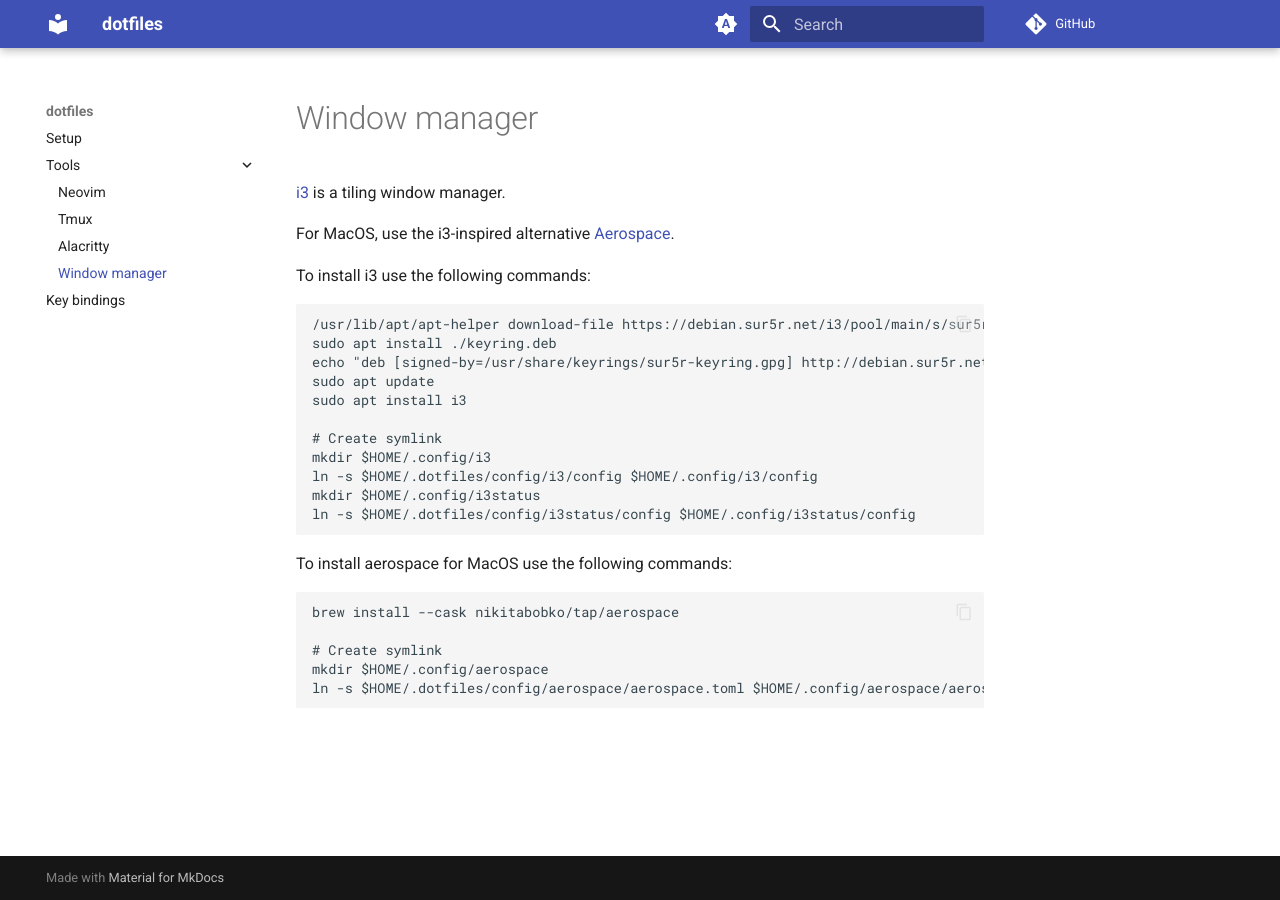
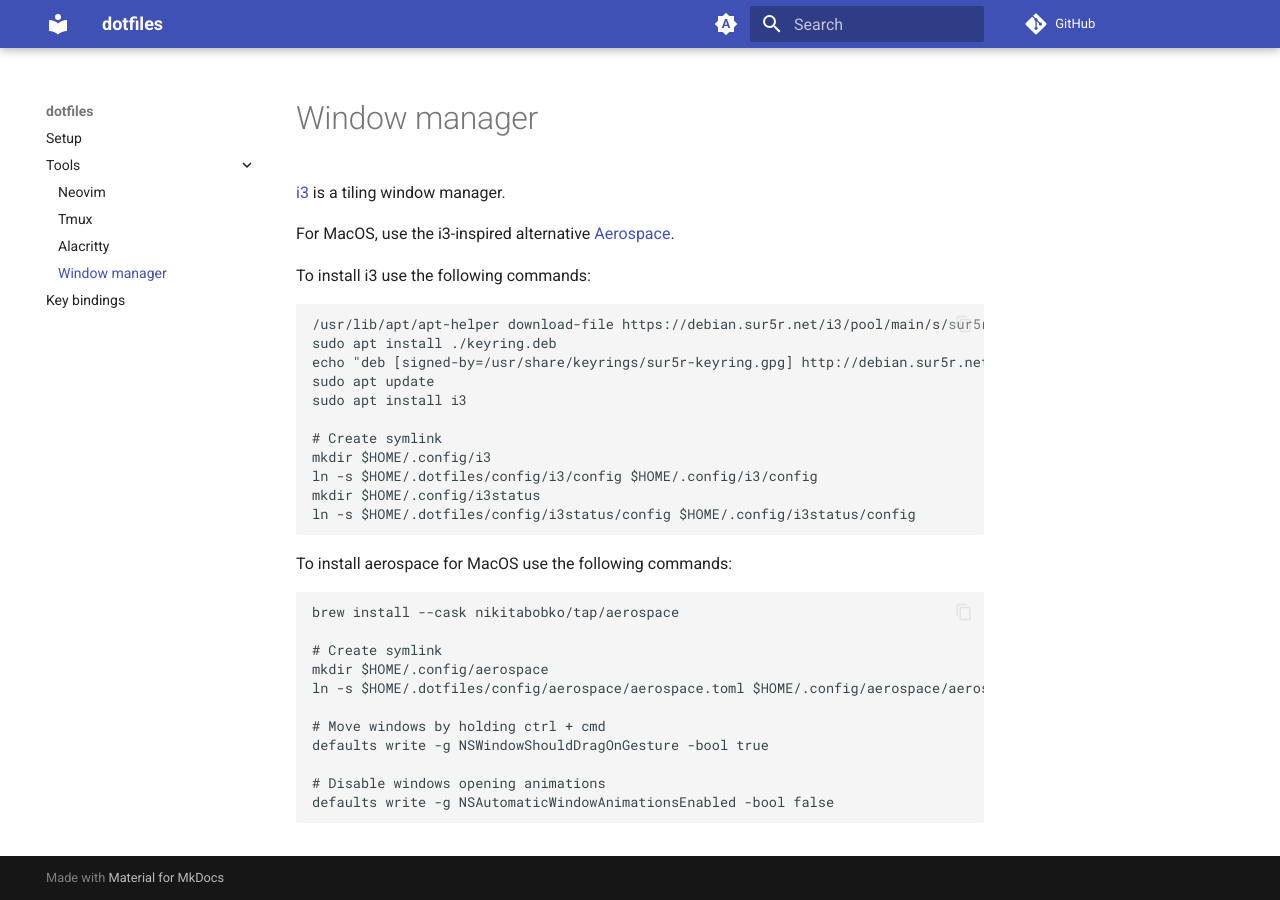
Before and after one commit to HieuDao-code/dotfiles, an MkDocs documentation site: the page built from docs/window_manager.md, in a window 1280 px wide. Built offline with MkDocs 1.6.1 and Material for MkDocs 9.7.7, drawn with Linux system fonts in a browser that asks for light colours; comment, search, counter and statistics services are not loaded.

Commit message:
Update window_manager.md

````diff
--- a/docs/window_manager.md
+++ b/docs/window_manager.md
@@ -28,4 +28,10 @@ brew install --cask nikitabobko/tap/aerospace
 # Create symlink
 mkdir $HOME/.config/aerospace
 ln -s $HOME/.dotfiles/config/aerospace/aerospace.toml $HOME/.config/aerospace/aerospace.toml
+
+# Move windows by holding ctrl + cmd
+defaults write -g NSWindowShouldDragOnGesture -bool true
+
+# Disable windows opening animations
+defaults write -g NSAutomaticWindowAnimationsEnabled -bool false
 ```
````
